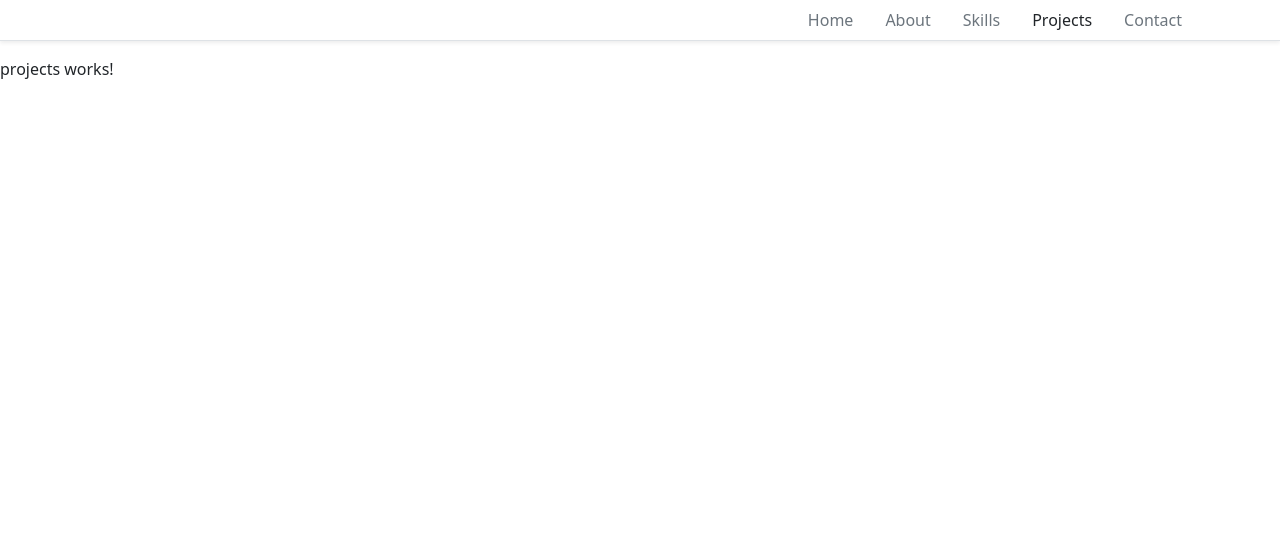
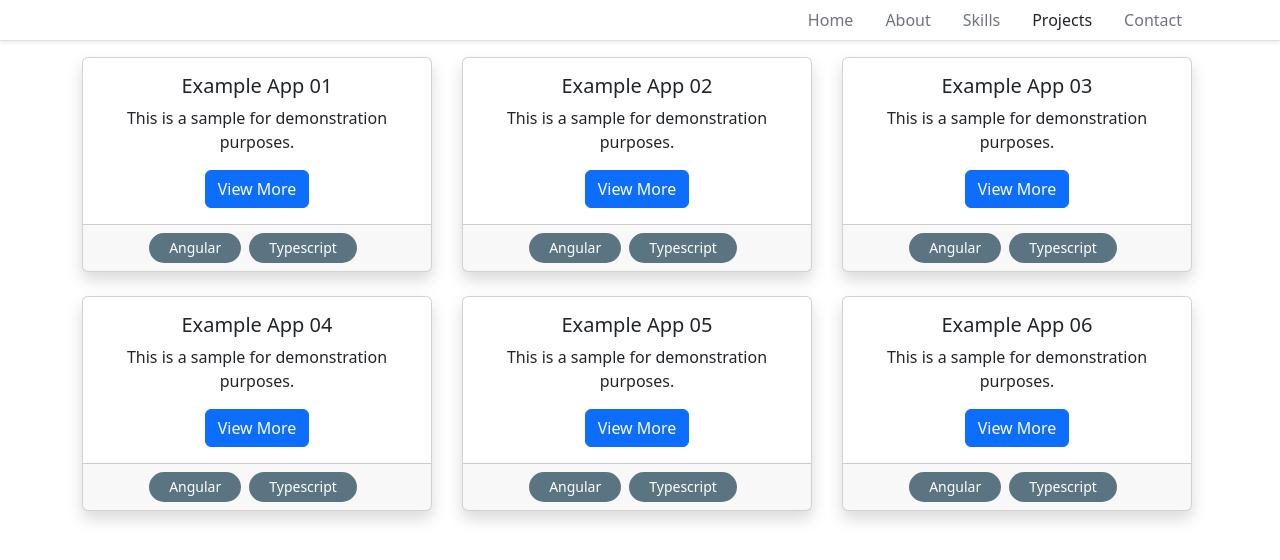
Before and after one commit to barbaracalderon/angular-portfolio-app, an Angular app: page /projects in a window 1280 px wide. Shown: the top 560 px of the page. Built offline with nearby package versions, Linux system fonts and the light colour scheme.

Commit message:
feat: basic cards layout

```diff
--- /dev/null
+++ b/src/app/project-card/project-card.component.css
@@ -0,0 +1,10 @@
+.tag {
+    padding: 0 20px;
+    height: 30px;
+    width: fit-content;
+    font-size: 14px;
+    line-height: 30px;
+    border-radius: 25px;
+    background-color: rgb(90, 117, 129);
+    color: white;
+}
--- /dev/null
+++ b/src/app/project-card/project-card.component.html
@@ -0,0 +1,13 @@
+<div class="card shadow text-center" style="max-width: 350px; min-width: 350;">
+    <div class="card-body">
+        <h5 class="card-title">{{projectName}}</h5>
+        <p class="card-text">This is a sample for demonstration purposes.</p>
+        <button class="btn btn-primary">View More</button>
+    </div>
+    <div class="card-footer">
+        <div class="d-flex flex-wrap justify-content-center">
+            <div class="tag me-2 mb1">Angular</div>
+            <div class="tag me-2 mbl">Typescript</div>
+        </div>
+    </div>
+</div>
--- a/src/app/projects/projects.component.html
+++ b/src/app/projects/projects.component.html
@@ -1 +1,22 @@
-<p>projects works!</p>
+<div class="container">
+    <div class="row">
+        <div class="col-lg-4 col-md mb-4" style="max-width: 380px; min-width: 380px;">
+            <app-project-card [projectName]="'Example App 01'"></app-project-card>
+        </div>
+        <div class="col-lg-4 col-md mb-4" style="max-width: 380px; min-width: 380px;">
+            <app-project-card [projectName]="'Example App 02'"></app-project-card>
+        </div>
+        <div class="col-lg-4 col-md mb-4" style="max-width: 380px; min-width: 380px;">
+            <app-project-card [projectName]="'Example App 03'"></app-project-card>
+        </div>
+        <div class="col-lg-4 col-md mb-4" style="max-width: 380px; min-width: 380px;">
+            <app-project-card [projectName]="'Example App 04'"></app-project-card>
+        </div>
+        <div class="col-lg-4 col-md mb-4" style="max-width: 380px; min-width: 380px;">
+            <app-project-card [projectName]="'Example App 05'"></app-project-card>
+        </div>
+        <div class="col-lg-4 col-md mb-4" style="max-width: 380px; min-width: 380px;">
+            <app-project-card [projectName]="'Example App 06'"></app-project-card>
+        </div>
+    </div>
+</div>
--- a/src/app/projects/projects.component.ts
+++ b/src/app/projects/projects.component.ts
@@ -1,10 +1,11 @@
 import { Component } from '@angular/core';
 import { Title } from '@angular/platform-browser';
+import { ProjectCardComponent } from '../project-card/project-card.component';
 
 @Component({
   selector: 'app-projects',
   standalone: true,
-  imports: [],
+  imports: [ProjectCardComponent],
   templateUrl: './projects.component.html',
   styleUrl: './projects.component.css'
 })
```
Also changed, not shown: src/app/project-card/project-card.component.ts (added, +12 -0 lines).
